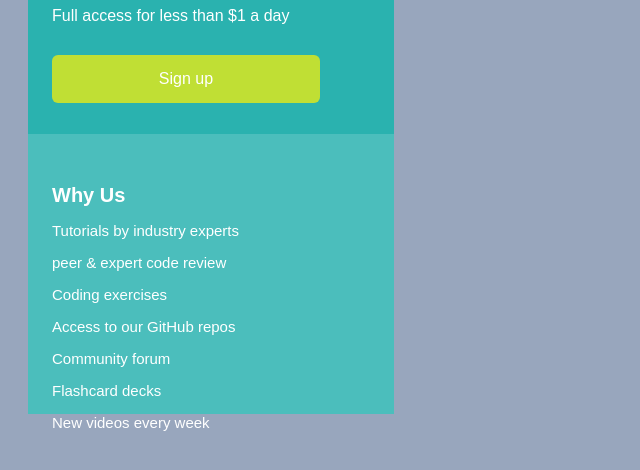
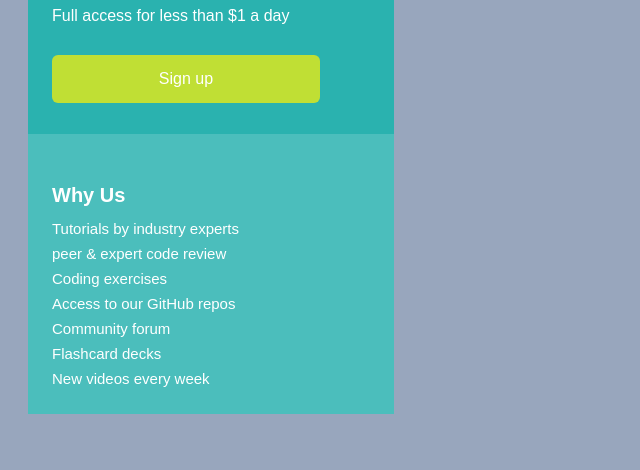
Before and after one commit to realadebimpe/single-price-grid-component, a plain HTML site: page index.html in a window 1280 px wide. Shown: the part 542-1012 px from the top of the page, without its empty margins (0-640 px from the left). Drawn offline with Linux system fonts and the light colour scheme.

Commit message:
modified css/style.css and index.html

```diff
--- a/css/style.css
+++ b/css/style.css
@@ -118,9 +118,10 @@ h1{
     margin-top: 26px;
 }
 
-p{
+li{
     list-style-type: none;
     color: white;
     font-size: 15px;
     font-weight: 400;
+    margin-bottom: 8px;
 }
--- a/index.html
+++ b/index.html
@@ -24,13 +24,13 @@
 
         <div class="section-3">
             <h1>Why Us</h1>
-            <p>Tutorials by industry experts</p>
-            <p>peer & expert code review</p>
-            <p>Coding exercises</p>
-            <p>Access to our GitHub repos</p>
-             <p>Community forum</p>
-             <p>Flashcard decks</p>
-             <p>New videos every week</p>
+            <li>Tutorials by industry experts</li>
+            <li>peer & expert code review</li>
+            <li>Coding exercises</li>
+            <li>Access to our GitHub repos</li>
+             <li>Community forum</li>
+             <li>Flashcard decks</li>
+             <li>New videos every week</p>
 
         </div>
 
```
